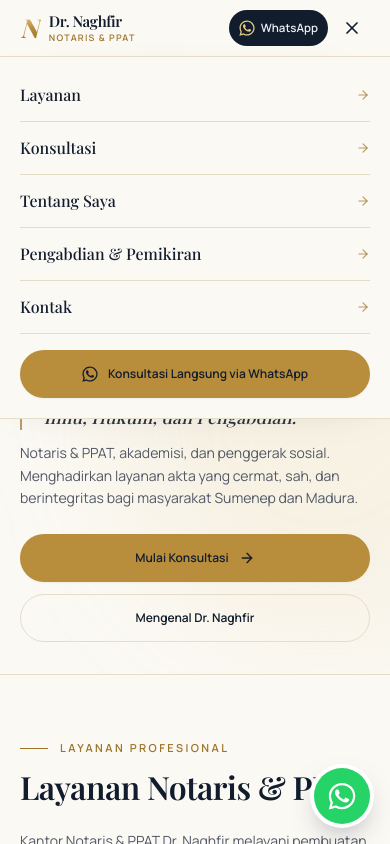
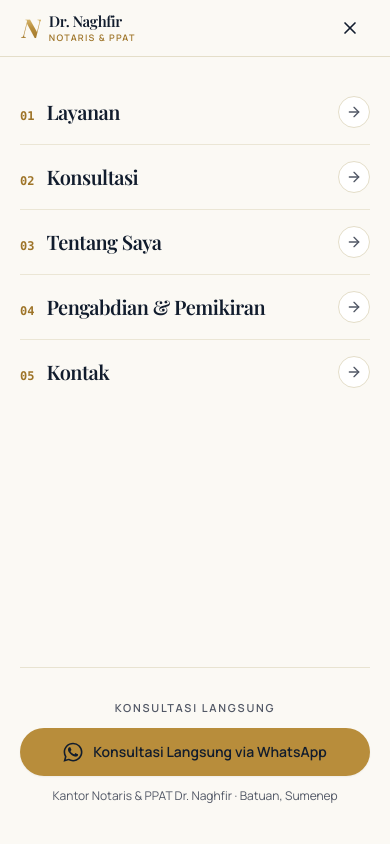
Before and after one commit to hamrasidi7-rgb/naghfir, a Next.js app: page / in a window 390 px wide. Both pictures are taken after a click on the button 352 px from the left and 28 px from the top of the page. Shown: the top 844 px of the page. Built offline with nearby package versions, Linux system fonts and the light colour scheme.

Commit message:
feat(header): refine mobile menu overlay and coordinate WhatsApp CTA visibility

```diff
--- a/src/components/FloatingWhatsApp.tsx
+++ b/src/components/FloatingWhatsApp.tsx
@@ -1,6 +1,6 @@
 'use client';
 
-import React from 'react';
+import React, { useEffect, useState } from 'react';
 import { usePathname } from 'next/navigation';
 import { getWhatsAppUrl } from '@/config/whatsapp';
 import { WhatsAppIcon } from '@/components/beranda/ui';
@@ -9,13 +9,51 @@ interface FloatingWhatsAppProps {
   whatsappNumber?: string;
 }
 
-/** Tombol WhatsApp melayang — selalu tampil langsung dari bagian paling atas halaman. */
+/**
+ * Tombol WhatsApp melayang:
+ * - Muncul saat membaca konten halaman.
+ * - Otomatis tersembunyi saat menu mobile terbuka (mencegah tumpuk).
+ * - Otomatis tersembunyi saat CTA WhatsApp di footer terlihat (mencegah redundansi bertumpuk).
+ */
 export default function FloatingWhatsApp({ whatsappNumber }: FloatingWhatsAppProps) {
   const pathname = usePathname();
+  const [isMenuOpen, setIsMenuOpen] = useState(false);
+  const [isFooterVisible, setIsFooterVisible] = useState(false);
+
+  // Pantau state buka/tutup menu mobile dari Header
+  useEffect(() => {
+    const handleMenuState = (e: Event) => {
+      const customEvent = e as CustomEvent<{ open: boolean }>;
+      if (customEvent.detail) {
+        setIsMenuOpen(customEvent.detail.open);
+      }
+    };
+    window.addEventListener('mobile-menu-state', handleMenuState);
+    return () => window.removeEventListener('mobile-menu-state', handleMenuState);
+  }, []);
+
+  // Pantau apakah tombol WhatsApp di footer sedang terlihat di viewport
+  useEffect(() => {
+    const target =
+      document.getElementById('footer-whatsapp-cta') || document.getElementById('kontak');
+    if (!target) return;
+
+    const observer = new IntersectionObserver(
+      ([entry]) => {
+        setIsFooterVisible(entry.isIntersecting);
+      },
+      { rootMargin: '0px 0px -40px 0px', threshold: 0.1 }
+    );
+
+    observer.observe(target);
+    return () => observer.disconnect();
+  }, [pathname]);
 
   if (pathname.startsWith('/admin')) {
     return null;
   }
+
+  const shouldShow = !isMenuOpen && !isFooterVisible;
 
   return (
     <a
@@ -24,7 +62,13 @@ export default function FloatingWhatsApp({ whatsappNumber }: FloatingWhatsAppPro
       rel="noopener noreferrer"
       aria-label="Konsultasi via WhatsApp"
       title="Konsultasi via WhatsApp"
-      className="fixed bottom-5 right-5 z-40 flex h-14 w-14 items-center justify-center rounded-full bg-[#25D366] text-white shadow-[0_12px_30px_-10px_rgba(20,33,52,0.55)] ring-4 ring-white transition-all duration-300 hover:scale-110 active:scale-95 sm:bottom-7 sm:right-7"
+      aria-hidden={!shouldShow}
+      tabIndex={shouldShow ? 0 : -1}
+      className={`fixed bottom-5 right-5 z-40 flex h-14 w-14 items-center justify-center rounded-full bg-[#25D366] text-white shadow-[0_12px_30px_-10px_rgba(20,33,52,0.55)] ring-4 ring-white transition-all duration-300 hover:scale-110 active:scale-95 sm:bottom-7 sm:right-7 ${
+        shouldShow
+          ? 'translate-y-0 opacity-100 pointer-events-auto'
+          : 'translate-y-6 opacity-0 pointer-events-none'
+      }`}
     >
       <WhatsAppIcon className="h-7 w-7" />
     </a>
--- a/src/components/Header.tsx
+++ b/src/components/Header.tsx
@@ -27,6 +27,7 @@ export default function Header({ whatsappNumber }: HeaderProps) {
   const [activeSection, setActiveSection] = useState('');
   const [mobileMenuOpen, setMobileMenuOpen] = useState(false);
 
+  // Pantau scroll untuk active section & efek scroll header
   useEffect(() => {
     const handleScroll = () => {
       setIsScrolled(window.scrollY > 16);
@@ -45,9 +46,25 @@ export default function Header({ whatsappNumber }: HeaderProps) {
     return () => window.removeEventListener('scroll', handleScroll);
   }, [pathname]);
 
+  // Tutup menu saat rute berpindah
   useEffect(() => {
     setMobileMenuOpen(false);
   }, [pathname]);
+
+  // Kunci scroll halaman saat menu mobile terbuka & broadcast state ke floating WhatsApp
+  useEffect(() => {
+    if (mobileMenuOpen) {
+      document.body.style.overflow = 'hidden';
+      window.dispatchEvent(new CustomEvent('mobile-menu-state', { detail: { open: true } }));
+    } else {
+      document.body.style.overflow = '';
+      window.dispatchEvent(new CustomEvent('mobile-menu-state', { detail: { open: false } }));
+    }
+    return () => {
+      document.body.style.overflow = '';
+      window.dispatchEvent(new CustomEvent('mobile-menu-state', { detail: { open: false } }));
+    };
+  }, [mobileMenuOpen]);
 
   if (pathname.startsWith('/admin')) {
     return null;
@@ -56,17 +73,21 @@ export default function Header({ whatsappNumber }: HeaderProps) {
   const whatsappHref = getWhatsAppUrl('header', whatsappNumber);
 
   return (
+    <>
       <header
         className={`fixed inset-x-0 top-0 z-50 transition-all duration-200 ${
-        isScrolled || mobileMenuOpen
+          mobileMenuOpen
+            ? 'border-b border-line bg-paper'
+            : isScrolled
             ? 'border-b border-line bg-paper/95 backdrop-blur-md shadow-xs'
-          : 'border-b border-line/40 bg-paper/80 backdrop-blur-xs'
+            : 'border-b border-line/40 bg-paper/90 backdrop-blur-xs'
         }`}
       >
         <div className="page-container flex h-14 sm:h-16 lg:h-[68px] items-center justify-between gap-2.5 sm:gap-6">
           {/* Brand identity: Monogram + Nama + Jabatan Resmi */}
           <Link
             href="/#beranda"
+            onClick={() => setMobileMenuOpen(false)}
             className="group flex shrink-0 items-center gap-2 sm:gap-3 transition-opacity hover:opacity-90"
           >
             <Monogram className="text-[26px] sm:text-[34px] transition-transform duration-200 group-hover:scale-105" />
@@ -103,23 +124,25 @@ export default function Header({ whatsappNumber }: HeaderProps) {
             })}
           </nav>
 
-        {/* Action Controls: WhatsApp & Mobile Hamburger */}
-        <div className="flex items-center gap-1.5 sm:gap-3 shrink-0">
+          {/* Action Controls: WhatsApp Desktop (Hidden di mobile) & Mobile Hamburger/X */}
+          <div className="flex items-center gap-2 sm:gap-3 shrink-0">
+            {/* Tombol WhatsApp pill: HANYA tampil di desktop, HAPUS di mobile untuk hilangkan redundansi */}
             <a
               href={whatsappHref}
               target="_blank"
               rel="noopener noreferrer"
               aria-label="Konsultasi via WhatsApp"
-            className="inline-flex h-9 sm:h-10 items-center justify-center gap-1.5 sm:gap-2 rounded-full bg-ink px-2.5 sm:px-4 text-[11.5px] sm:text-[13px] font-semibold text-text-on-dark transition-all duration-200 hover:bg-ink-soft hover:shadow-xs active:scale-95"
+              className="hidden lg:inline-flex h-9 sm:h-10 items-center justify-center gap-2 rounded-full bg-ink px-4 text-[13px] font-semibold text-text-on-dark transition-all duration-200 hover:bg-ink-soft hover:shadow-xs active:scale-95"
             >
               <WhatsAppIcon className="h-4 w-4 text-brass-light shrink-0" />
               <span>WhatsApp</span>
             </a>
 
+            {/* Tombol Menu Toggle Mobile */}
             <button
               onClick={() => setMobileMenuOpen(!mobileMenuOpen)}
               type="button"
-            className="flex h-9 w-9 sm:h-10 sm:w-10 items-center justify-center rounded-full text-ink hover:bg-paper-muted transition-colors lg:hidden"
+              className="flex h-10 w-10 items-center justify-center rounded-full text-ink hover:bg-paper-muted transition-colors lg:hidden focus-visible:outline-none focus-visible:ring-2 focus-visible:ring-brass"
               aria-label={mobileMenuOpen ? 'Tutup menu' : 'Buka menu'}
               aria-expanded={mobileMenuOpen}
             >
@@ -127,38 +150,68 @@ export default function Header({ whatsappNumber }: HeaderProps) {
             </button>
           </div>
         </div>
+      </header>
 
-      {/* Mobile Navigation Drawer */}
+      {/* Mobile Full-Screen Overlay Menu (Solid #FBF9F4, Kunci Scroll, Menutupi 100% Konten Belakang) */}
       {mobileMenuOpen && (
-        <div className="border-t border-line bg-paper lg:hidden animate-in fade-in slide-in-from-top-2 duration-200">
-          <nav className="page-container flex flex-col py-3" aria-label="Navigasi ponsel">
-            {NAV_LINKS.map((item) => (
+        <div
+          role="dialog"
+          aria-modal="true"
+          aria-label="Menu navigasi mobile"
+          className="fixed inset-x-0 top-14 h-[calc(100dvh-3.5rem)] z-40 bg-[#FBF9F4] lg:hidden flex flex-col justify-between overflow-y-auto overscroll-contain animate-in fade-in duration-200"
+        >
+          <div className="page-container flex flex-col flex-1 justify-between py-6 sm:py-8 min-h-full">
+            {/* Daftar Tautan Navigasi Editorial */}
+            <nav aria-label="Navigasi menu utama" className="flex flex-col divide-y divide-line/70">
+              {NAV_LINKS.map((item, idx) => {
+                const active = activeSection === item.id;
+                return (
                   <Link
                     key={item.id}
                     href={`/#${item.id}`}
                     onClick={() => setMobileMenuOpen(false)}
-                className="flex items-center justify-between border-b border-line py-3.5 font-serif text-base font-medium text-ink transition-colors hover:text-brass last:border-b-0"
+                    className="group flex items-center justify-between py-4 text-ink transition-colors hover:text-brass"
                   >
-                <span>{item.label}</span>
-                <ArrowRight className="h-3.5 w-3.5 text-brass/70" />
+                    <div className="flex items-baseline gap-3">
+                      <span className="font-mono text-xs font-semibold text-brass">0{idx + 1}</span>
+                      <span
+                        className={`font-serif text-xl sm:text-2xl font-semibold tracking-tight transition-transform group-hover:translate-x-1 ${
+                          active ? 'text-brass' : 'text-ink'
+                        }`}
+                      >
+                        {item.label}
+                      </span>
+                    </div>
+                    <span className="flex h-8 w-8 items-center justify-center rounded-full border border-line bg-paper-card text-muted transition-colors group-hover:border-brass group-hover:text-brass shadow-2xs">
+                      <ArrowRight className="h-4 w-4" />
+                    </span>
                   </Link>
-            ))}
+                );
+              })}
+            </nav>
 
-            <div className="pt-4 pb-2">
+            {/* Bagian Bawah: Satu CTA WhatsApp Besar & Identitas Resmi */}
+            <div className="pt-8 pb-4 border-t border-line/80 mt-auto">
+              <p className="text-[11px] font-semibold uppercase tracking-[0.16em] text-muted mb-3 text-center sm:text-left">
+                Konsultasi Langsung
+              </p>
               <a
                 href={whatsappHref}
                 target="_blank"
                 rel="noopener noreferrer"
                 onClick={() => setMobileMenuOpen(false)}
-                className="btn btn-gold w-full text-xs font-semibold shadow-xs"
+                className="btn btn-gold w-full justify-center py-4 text-sm font-semibold shadow-xs"
               >
-                <WhatsAppIcon className="h-4 w-4" />
+                <WhatsAppIcon className="h-5 w-5 text-ink shrink-0" />
                 <span>Konsultasi Langsung via WhatsApp</span>
               </a>
+              <p className="mt-3 text-center text-xs text-muted">
+                Kantor Notaris &amp; PPAT Dr. Naghfir · Batuan, Sumenep
+              </p>
             </div>
-          </nav>
+          </div>
         </div>
       )}
-    </header>
+    </>
   );
 }
--- a/src/components/beranda/ContactFooterSection.tsx
+++ b/src/components/beranda/ContactFooterSection.tsx
@@ -49,7 +49,13 @@ export default function ContactFooterSection({ contact, fullName }: ContactFoote
               persyaratan, dan penjadwalan konsultasi.
             </p>
             <div className="mt-6 sm:mt-8 flex flex-col sm:flex-row gap-3">
-              <a href={waHref} target="_blank" rel="noopener noreferrer" className="btn btn-gold justify-center py-3 text-xs sm:text-sm">
+              <a
+                id="footer-whatsapp-cta"
+                href={waHref}
+                target="_blank"
+                rel="noopener noreferrer"
+                className="btn btn-gold justify-center py-3 text-xs sm:text-sm"
+              >
                 <WhatsAppIcon className="h-4 w-4" />
                 <span>Hubungi via WhatsApp</span>
               </a>
```
Lines whose indentation alone changed are shown as unchanged.
